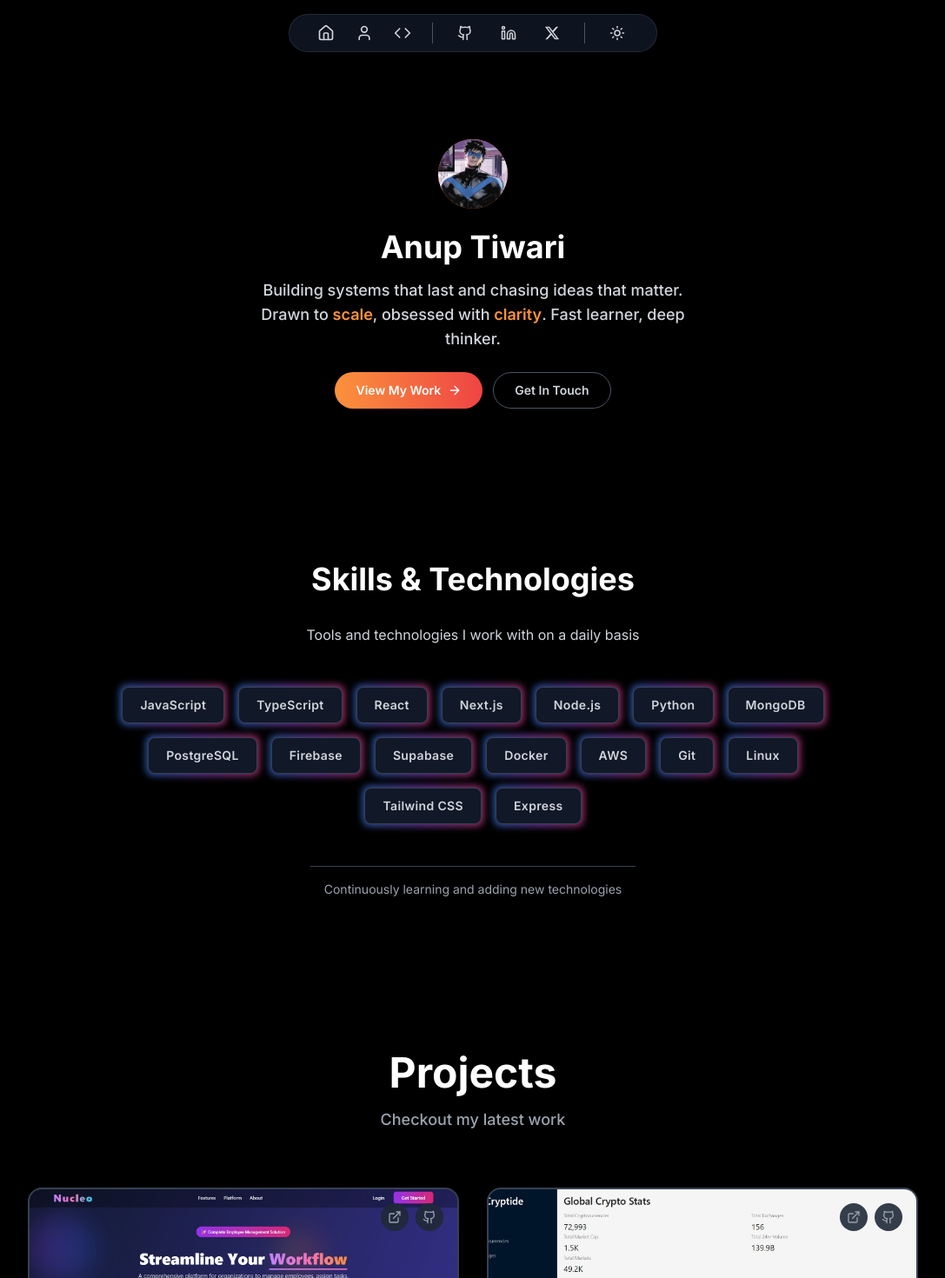
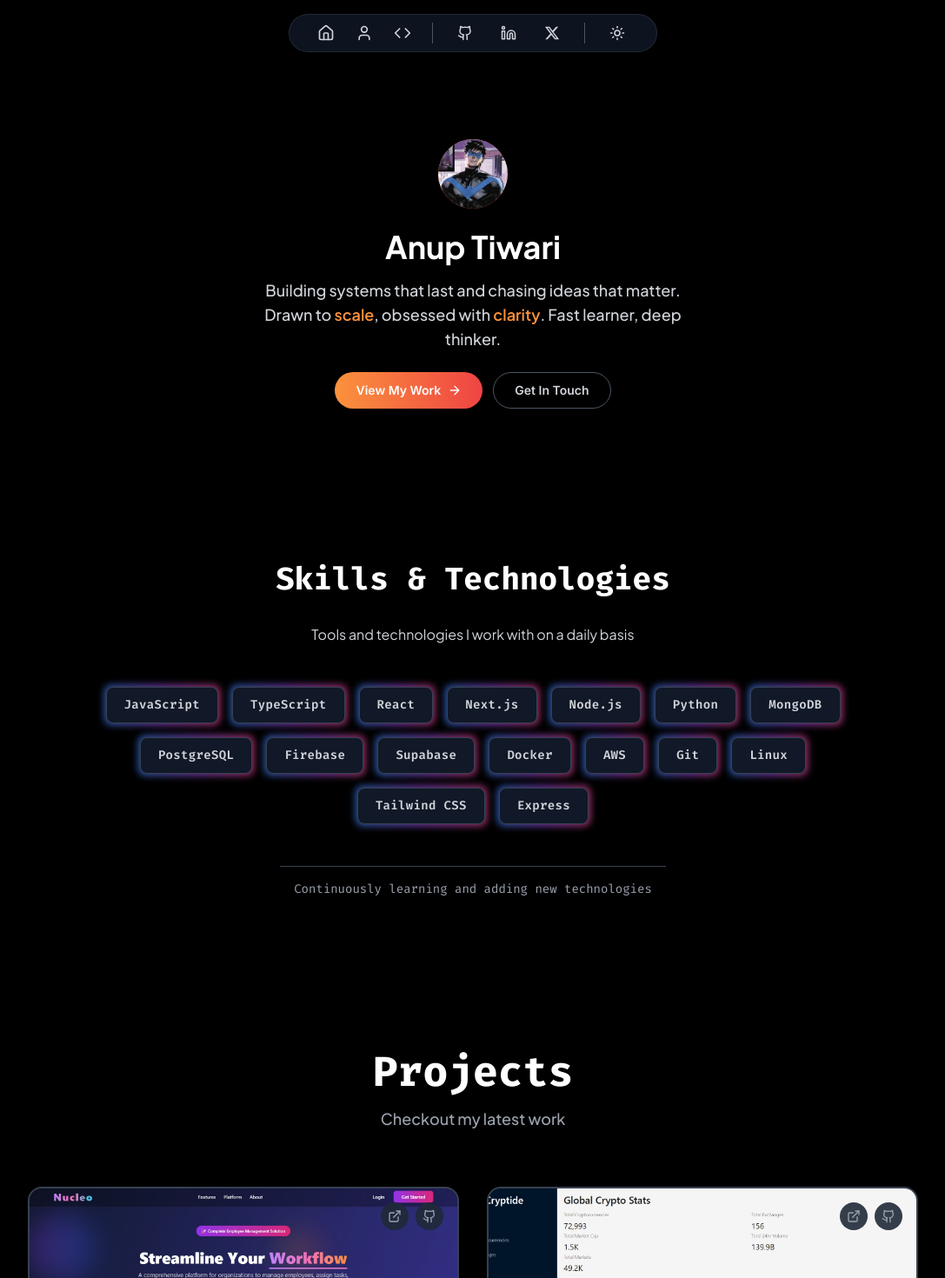
Before and after one commit to anuptiwari17/portfolio, a Next.js app: page / in a window 1280 px wide. Shown: the top 1470 px of the page at 87% size, without its empty margins (96-1183 px from the left). Built offline with nearby package versions, Linux system fonts and the light colour scheme.

Commit message:
Changed font family to Fira Code and Plus Jakarta

```diff
--- a/src/app/globals.css
+++ b/src/app/globals.css
@@ -4,12 +4,13 @@
 
 @import url('https://fonts.googleapis.com/css2?family=Inter:wght@300;400;500;600;700&display=swap');
 
+
 html {
   scroll-behavior: smooth;
 }
 
 body {
-  font-family: 'Inter', sans-serif;
+  font-family: 'Plus Jakarta Sans', 'Inter', sans-serif;
   transition: background-color 0.3s ease, color 0.3s ease;
 }
 
--- a/src/app/layout.js
+++ b/src/app/layout.js
@@ -17,6 +17,14 @@ export default function RootLayout({ children }) {
         <link rel="icon" type="image/png" sizes="32x32"   href="/favicon-32x32.png" />
         <link rel="icon" type="image/png" sizes="16x16" href="/favicon-16x16.png" />
         <link rel="apple-touch-icon" href="/apple-touch-icon.png" />
+        <link
+        href="https://fonts.googleapis.com/css2?family=Plus+Jakarta+Sans:ital,wght@0,200..800;1,200..800&display=swap"
+        rel="stylesheet"
+        />
+        <link
+          href="https://fonts.googleapis.com/css2?family=Fira+Code:wght@400;500;600;700&display=swap"
+          rel="stylesheet"
+        />
       </head>
       <body className={inter.className}>
         <ThemeProvider attribute="class" defaultTheme="dark" enableSystem>
--- a/src/components/About.js
+++ b/src/components/About.js
@@ -19,10 +19,14 @@ export default function Skills() {
           viewport={{ once: true }}
           className="max-w-4xl mx-auto"
         >
-          <h2 className="text-3xl md:text-4xl font-bold text-gray-900 dark:text-white mb-8 text-center font-inter">
+        <h2
+        className="text-3xl md:text-4xl font-bold text-gray-900 dark:text-white mb-8 text-center"
+        style={{ fontFamily: "'Fira Code', 'Plus Jakarta Sans', 'Inter', sans-serif" }}
+        >
             Skills & Technologies
           </h2>
-          <p className="text-gray-600 dark:text-gray-300 text-center mb-12 max-w-lg mx-auto font-inter">
+          <p className="text-gray-600 dark:text-gray-300 text-center mb-12 max-w-lg mx-auto"
+          style={{fontFamily: "'Plus Jakarta Sans', 'Inter', sans-serif"}}>
             Tools and technologies I work with on a daily basis
           </p>
 
@@ -40,7 +44,8 @@ export default function Skills() {
                 <div className="absolute -inset-0.5 bg-gradient-to-r from-blue-500 via-purple-500 to-pink-500 rounded-lg blur-sm opacity-70 animate-pulse"></div>
 
                 {/*main skill tag*/}
-                <div className="relative px-5 py-2.5 bg-white dark:bg-gray-900 rounded-lg border border-gray-200 dark:border-gray-700 text-sm font-semibold text-gray-700 dark:text-gray-300 transition-all duration-300 hover:scale-105 font-inter tracking-wide">
+                <div className="relative px-5 py-2.5 bg-white dark:bg-gray-900 rounded-lg border border-gray-200 dark:border-gray-700 text-sm font-semibold text-gray-700 dark:text-gray-300 transition-all duration-300 hover:scale-105 tracking-wide"
+                style={{ fontFamily: "'Fira Code', 'Plus Jakarta Sans', 'Inter', sans-serif" }}>
                   {skill}
                 </div>
               </motion.div>
@@ -54,7 +59,8 @@ export default function Skills() {
             viewport={{ once: true }}
             className="mt-12 text-center"
           >
-            <div className="inline-flex items-center text-sm text-gray-500 dark:text-gray-400 border-t border-gray-200 dark:border-gray-700 pt-4 px-4 font-inter">
+            <div className="inline-flex items-center text-sm text-gray-500 dark:text-gray-400 border-t border-gray-200 dark:border-gray-700 pt-4 px-4"
+            style={{ fontFamily: " 'Fira Code','Plus Jakarta Sans', 'Inter', sans-serif" }}>
               <span>Continuously learning and adding new technologies</span>
             </div>
           </motion.div>
--- a/src/components/Hero.js
+++ b/src/components/Hero.js
@@ -30,7 +30,7 @@ export default function Hero() {
 
 
             <h1 className="text-2xl md:text-3xl lg:text-4xl font-bold text-gray-900 dark:text-white mb-4"
-                style={{ fontFamily: 'Inter, -apple-system, BlinkMacSystemFont, sans-serif' }}>
+                style={{ fontFamily: 'Plus Jakarta Sans, Inter, -apple-system, BlinkMacSystemFont, sans-serif' }}>
               Anup Tiwari
             </h1>
 
@@ -40,7 +40,7 @@ export default function Hero() {
               animate={{ opacity: 1 }}
               transition={{ delay: 0.4, duration: 0.8 }}
               className="text-base md:text-lg text-gray-600 dark:text-gray-300 mb-6 leading-relaxed max-w-lg mx-auto font-medium"
-              style={{ fontFamily: 'Inter, -apple-system, BlinkMacSystemFont, sans-serif' }}
+              style={{ fontFamily: 'Plus Jakarta Sans, Inter, -apple-system, BlinkMacSystemFont, sans-serif' }}
             >
               Building systems that last and chasing ideas that matter. Drawn to{' '}
               <span className="text-orange-500 dark:text-orange-400 font-semibold">scale</span>, obsessed with{' '}
--- a/src/components/Projects.js
+++ b/src/components/Projects.js
@@ -70,11 +70,11 @@ export default function Projects() {
           className="text-center mb-16"
         >
           <h2 className="text-5xl font-bold text-gray-900 dark:text-white mb-4"
-              style={{ fontFamily: 'Inter, system-ui, sans-serif' }}>
+              style={{ fontFamily: 'Fira Code, Inter, system-ui, sans-serif' }}>
             Projects
           </h2>
           <p className="text-lg text-gray-600 dark:text-gray-400 font-medium"
-             style={{ fontFamily: 'Inter, system-ui, sans-serif' }}>
+             style={{ fontFamily: 'Plus Jakarta Sans,Inter, system-ui, sans-serif' }}>
             Checkout my latest work
           </p>
         </motion.div>
@@ -124,12 +124,12 @@ export default function Projects() {
 
               <div className="p-6">
                 <h3 className="text-xl font-bold text-gray-900 dark:text-white mb-3"
-                    style={{ fontFamily: 'Inter, system-ui, sans-serif' }}>
+                    style={{ fontFamily: 'Fira Code, Inter, system-ui, sans-serif' }}>
                   {project.title}
                 </h3>
 
                 <p className="text-gray-600 dark:text-gray-400 text-sm leading-relaxed mb-4 font-medium"
-                   style={{ fontFamily: 'Inter, system-ui, sans-serif' }}>
+                   style={{ fontFamily: 'Plus Jakarta Sans, Inter, system-ui, sans-serif' }}>
                   {project.description}
                 </p>
 
```
